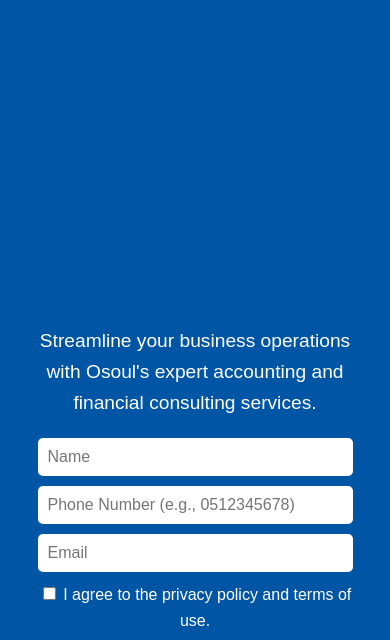
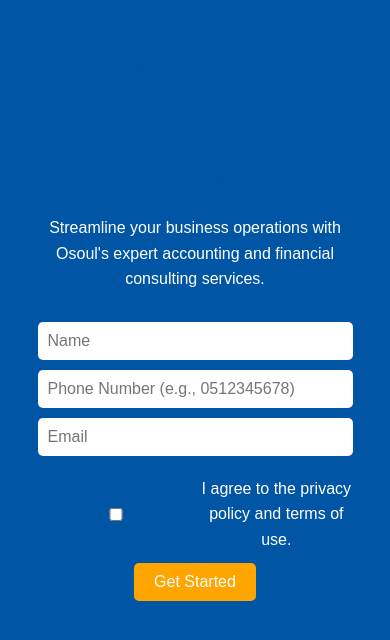
Before and after one commit to omarhikal/osoul-website, a plain HTML site: page index.html in a window 390 px wide. Shown: the part 176-816 px from the top of the page. Drawn offline with Linux system fonts and the light colour scheme.

Commit message:
Update styles.css

```diff
--- a/styles.css
+++ b/styles.css
@@ -18,9 +18,9 @@ h1, h2, h3 {
     color: #0055a5;
 }
 
-/* Header Section */
+/* Header Section Styles */
 .header {
-    background: #0055a5;
+    background-color: #0055a5;
     color: white;
     text-align: center;
     padding: 40px 20px;
@@ -38,33 +38,68 @@ h1, h2, h3 {
 
 .header p {
     font-size: 1.2em;
-    margin-bottom: 20px;
+    margin-bottom: 30px;
 }
 
 .signup-form {
     display: flex;
     flex-wrap: wrap;
+    justify-content: center;
     gap: 10px;
-    justify-content: center;
+    margin-top: 20px;
 }
 
-.signup-form input, .signup-form button {
+.signup-form input {
     padding: 10px;
     font-size: 1em;
     border: none;
     border-radius: 5px;
-}
-
-.signup-form input {
     flex: 1 1 200px;
     max-width: 300px;
 }
 
+.signup-form .checkbox {
+    display: flex;
+    align-items: center;
+    flex: 1 1 100%;
+    max-width: 600px;
+    margin-top: 10px;
+}
+
+.signup-form .checkbox input {
+    margin-right: 10px;
+}
+
 .signup-form button {
-    background: #ffa500;
+    background-color: #ffa500;
     color: white;
+    padding: 10px 20px;
+    font-size: 1em;
+    border: none;
+    border-radius: 5px;
     cursor: pointer;
+    transition: background-color 0.3s ease;
 }
+
+.signup-form button:hover {
+    background-color: #e69500;
+}
+
+/* Responsive Design */
+@media (max-width: 768px) {
+    .header h1 {
+        font-size: 2em;
+    }
+
+    .header p {
+        font-size: 1em;
+    }
+
+    .signup-form input {
+        flex: 1 1 100%;
+    }
+}
+
 
 /* About Section */
 .about {
```
